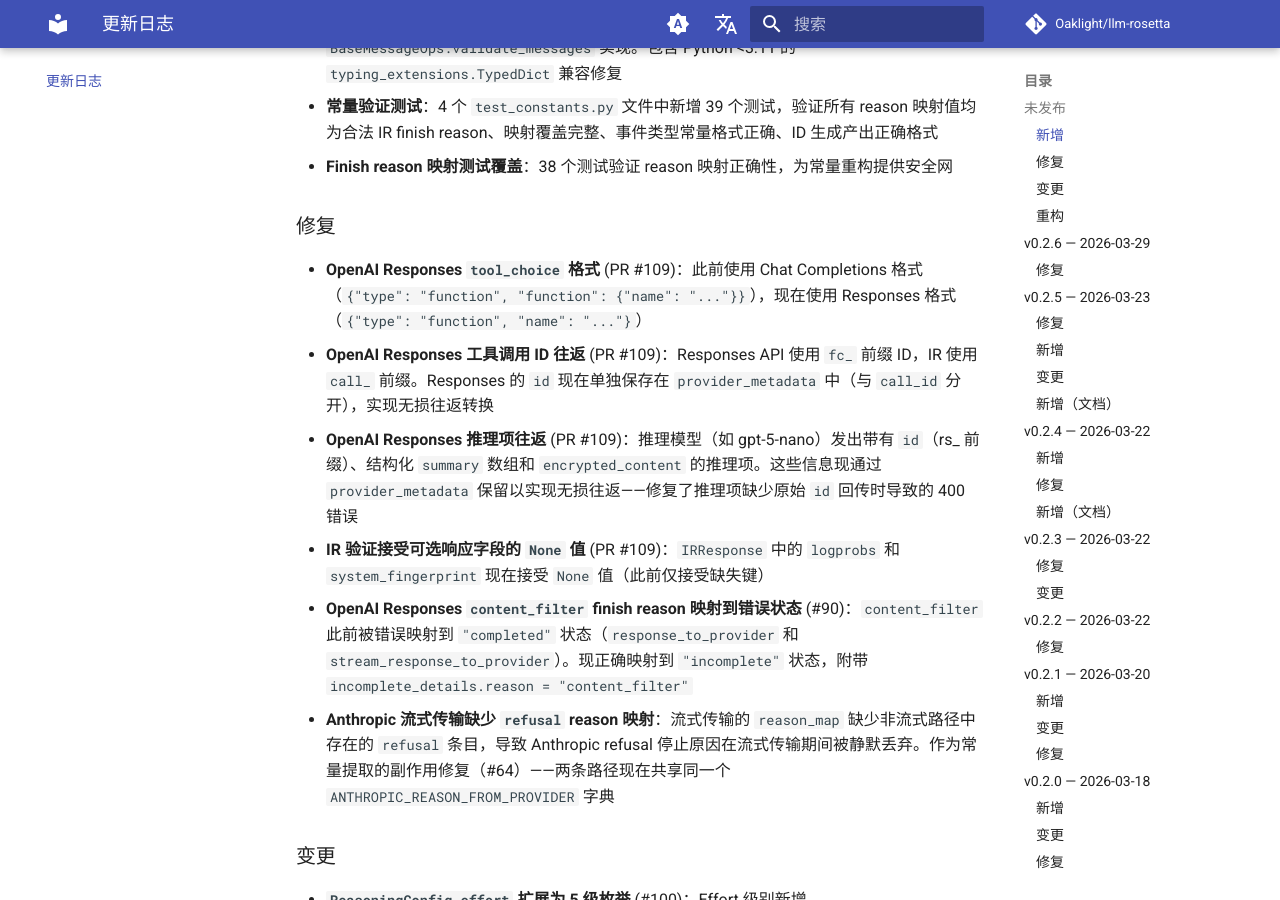
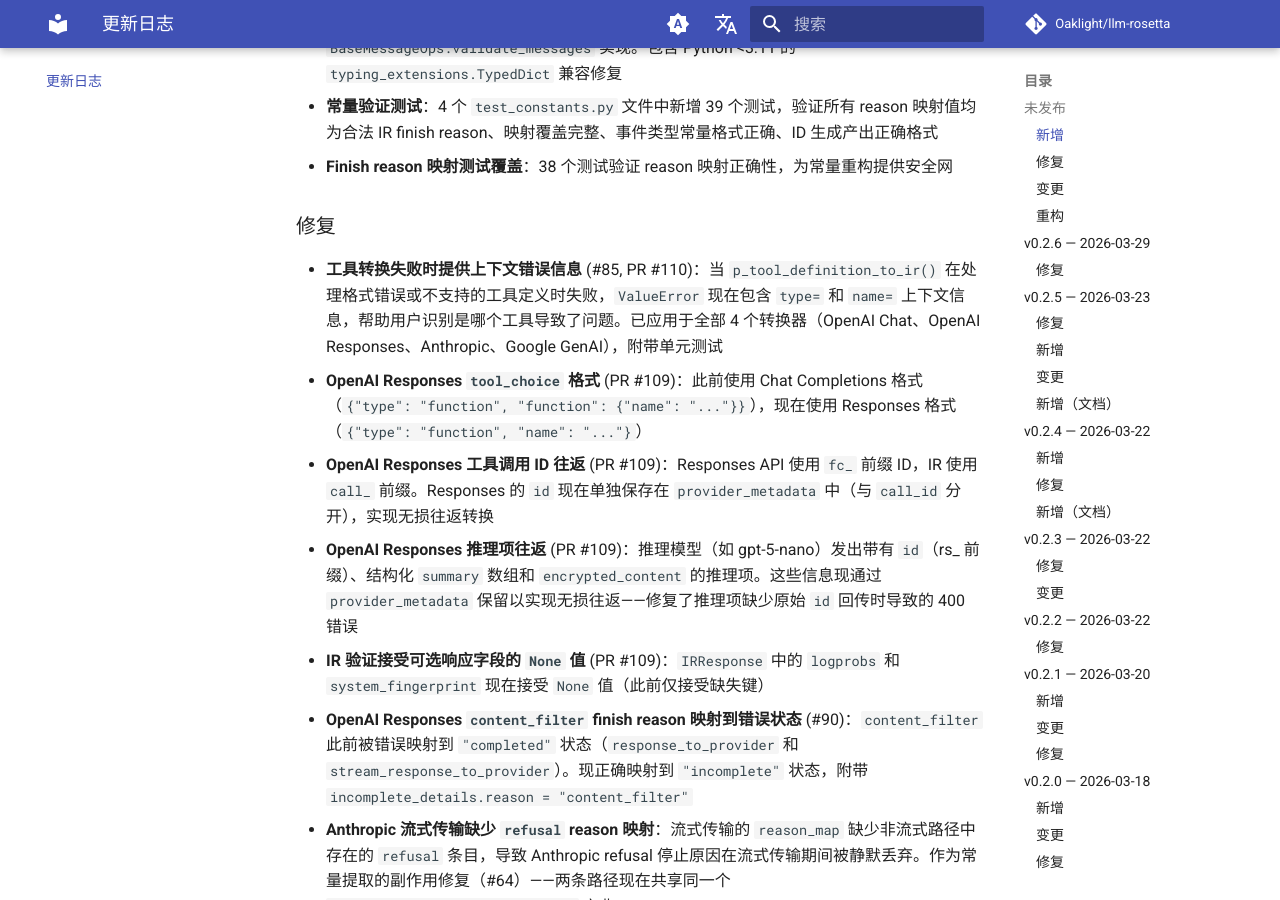
Before and after one commit to Oaklight/llm-rosetta, an MkDocs documentation site: the page built from docs/changelog.md, in a window 1280 px wide and 900 px high, scrolled down 958 px. Built offline with MkDocs 1.6.1 and Material for MkDocs 9.7.7, drawn with Linux system fonts in a browser that asks for light colours; comment, search, counter and statistics services are not loaded.

Commit message:
docs: add changelog entry for contextual tool conversion error messages (#85, PR #110)

```diff
--- a/docs/changelog.md
+++ b/docs/changelog.md
@@ -21,6 +21,7 @@
 
 ### 修复
 
+- **工具转换失败时提供上下文错误信息** (#85, PR #110)：当 `p_tool_definition_to_ir()` 在处理格式错误或不支持的工具定义时失败，`ValueError` 现在包含 `type=` 和 `name=` 上下文信息，帮助用户识别是哪个工具导致了问题。已应用于全部 4 个转换器（OpenAI Chat、OpenAI Responses、Anthropic、Google GenAI），附带单元测试
 - **OpenAI Responses `tool_choice` 格式** (PR #109)：此前使用 Chat Completions 格式（`{"type": "function", "function": {"name": "..."}}`），现在使用 Responses 格式（`{"type": "function", "name": "..."}`）
 - **OpenAI Responses 工具调用 ID 往返** (PR #109)：Responses API 使用 `fc_` 前缀 ID，IR 使用 `call_` 前缀。Responses 的 `id` 现在单独保存在 `provider_metadata` 中（与 `call_id` 分开），实现无损往返转换
 - **OpenAI Responses 推理项往返** (PR #109)：推理模型（如 gpt-5-nano）发出带有 `id`（rs_ 前缀）、结构化 `summary` 数组和 `encrypted_content` 的推理项。这些信息现通过 `provider_metadata` 保留以实现无损往返——修复了推理项缺少原始 `id` 回传时导致的 400 错误
```
